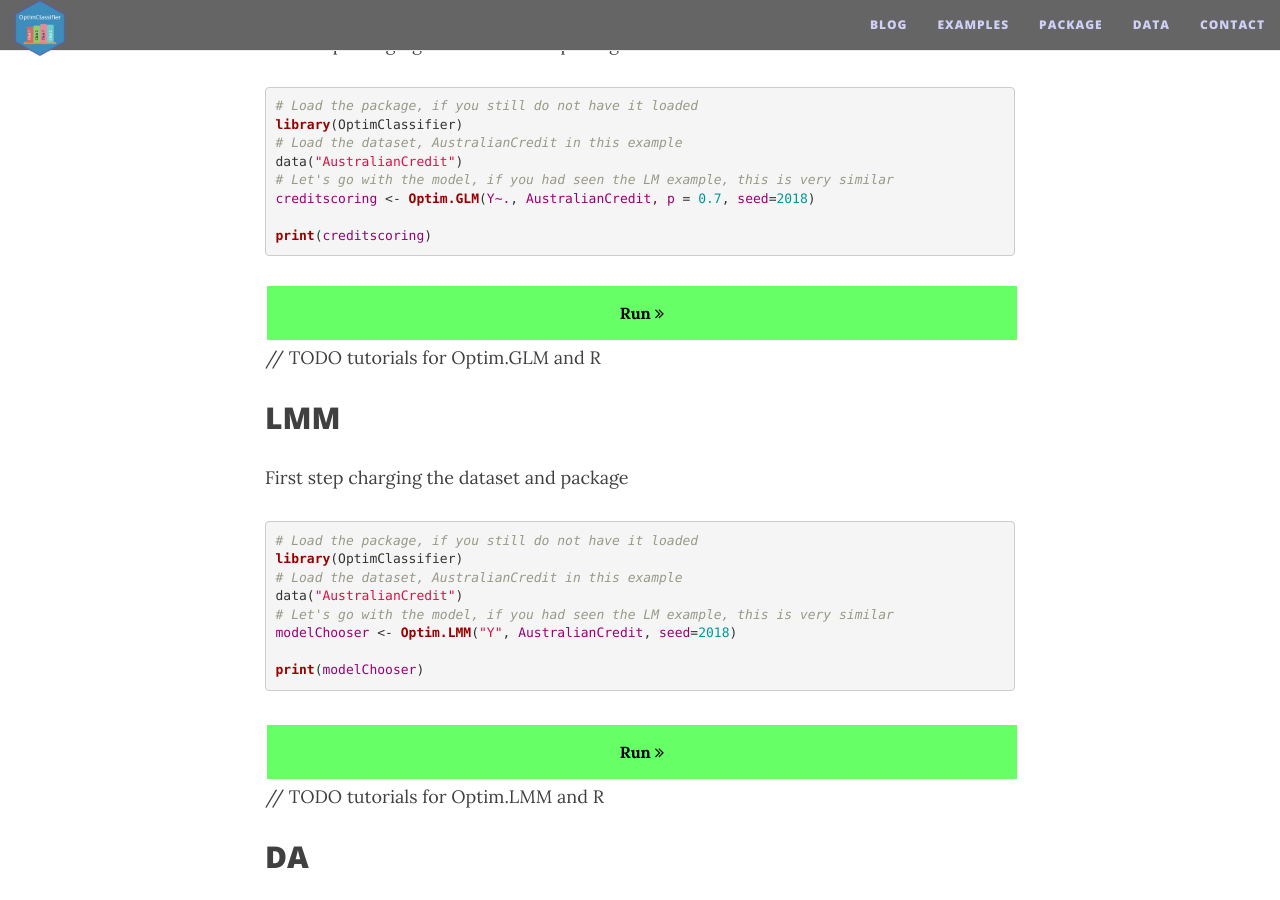
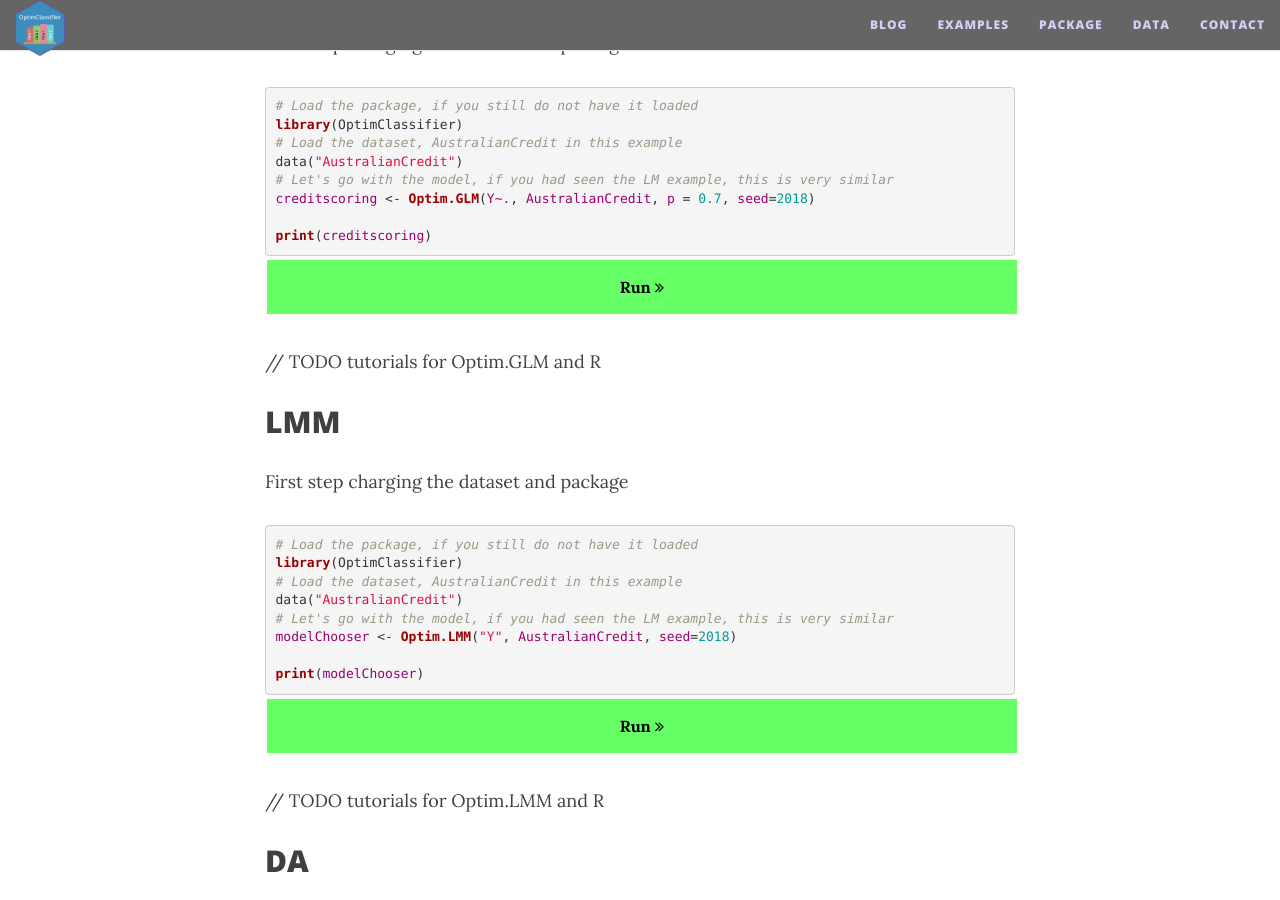
Before and after one commit to economistgame/OptimClassifier, a Jekyll site: the page built from examples/index.md, in a window 1280 px wide and 900 px high, scrolled down 957 px. Built offline with Jekyll 4.4.1, drawn with Linux system fonts in a browser that asks for light colours; nearby versions of some CDN libraries.

Commit message:
Update index.md

```diff
--- a/examples/index.md
+++ b/examples/index.md
@@ -191,13 +191,14 @@
 
 <span class="hljs-keyword">print</span>(<span class="hljs-literal">creditscoring</span>)
 </code></pre>
-<button style="width:100%" class="method-button buttonFragment" onClick="location.href='#glm'">Run <i class="fa fa-angle-double-right"></i>
-</button>
+<p class="buttonFragment"><button style="width:100%" class="method-button" onClick="location.href='#glm'">Run <i class="fa fa-angle-double-right"></i>
+</button></p>
+
 // TODO tutorials for Optim.GLM and R
 
 ## LMM
 First step charging the dataset and package
-<pre class="r"><code><span class="hljs-comment"># Load the package, if you still do not have it loaded</span>
+<pre class="r codeFragment"><code><span class="hljs-comment"># Load the package, if you still do not have it loaded</span>
 <span class="hljs-keyword">library</span>(OptimClassifier)
 <span class="hljs-comment"># Load the dataset, <i>AustralianCredit</i> in this example </span>
 data(<span class="hljs-string">"AustralianCredit"</span>)
@@ -206,8 +207,9 @@
 
 <span class="hljs-keyword">print</span>(<span class="hljs-literal">modelChooser</span>)
 </code></pre>
-<button style="width:100%" class="method-button" onClick="location.href='#lmm'">Run <i class="fa fa-angle-double-right"></i>
-</button>
+<p class="buttonFragment"><button style="width:100%" class="method-button" onClick="location.href='#lmm'">Run <i class="fa fa-angle-double-right"></i>
+</button></p>
+
 // TODO tutorials for Optim.LMM and R
 
 ## DA
```
